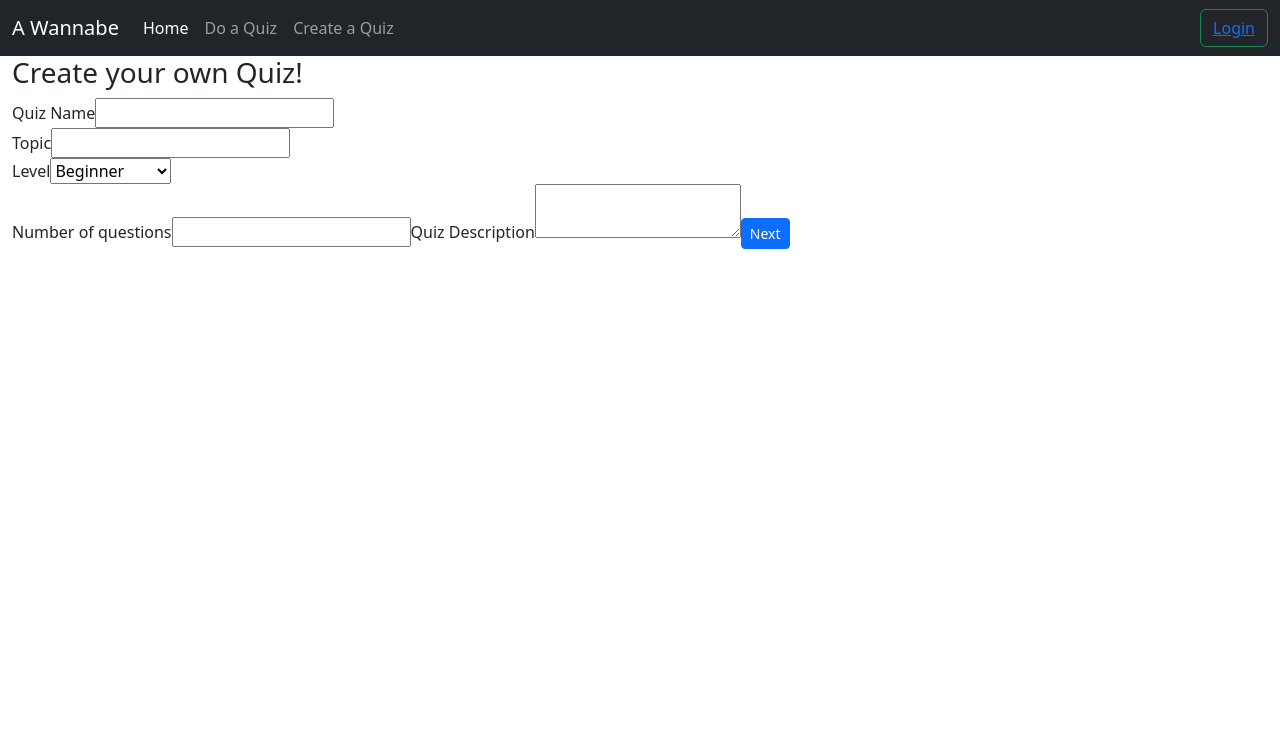
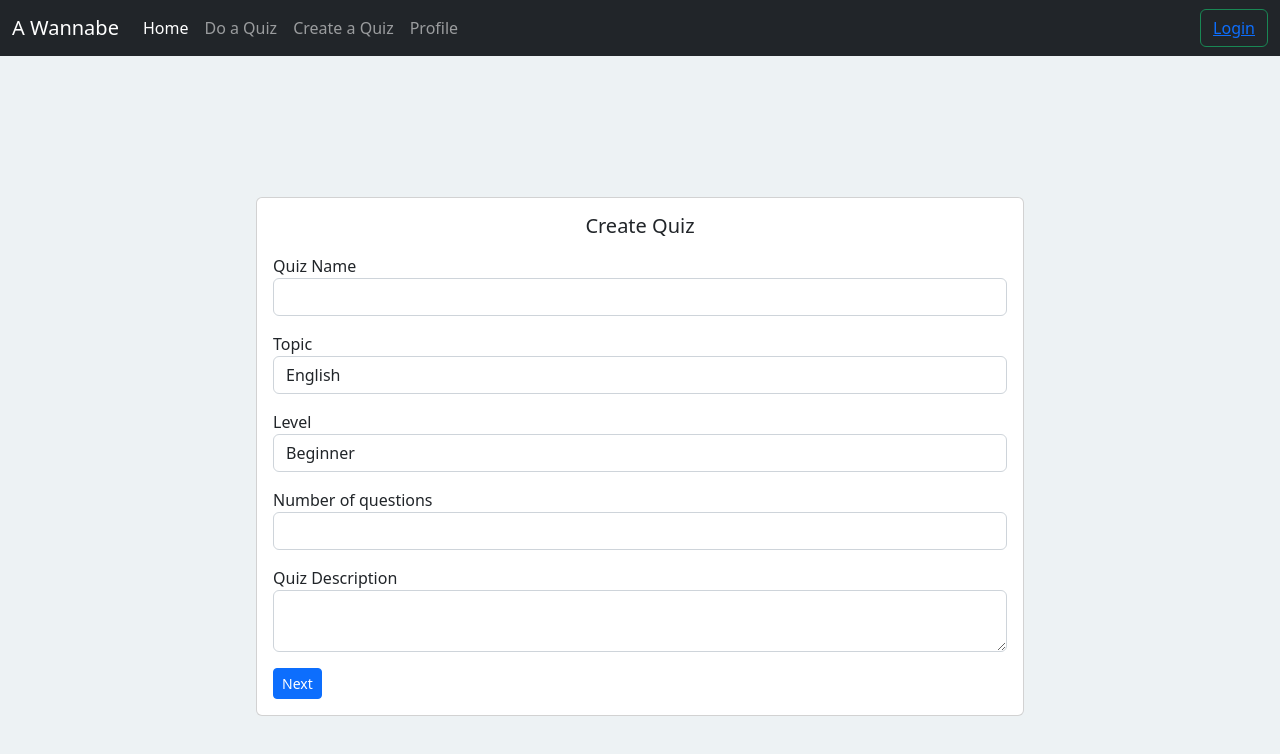
Before and after one commit to haikalchong/project-2-react-front-end, a React (Create React App) app in the folder p2-react/: page /createQuiz in a window 1280 px wide. Shown: the top 754 px of the page. Built offline with nearby package versions, Linux system fonts and the light colour scheme.

Commit message:
quiz aesthetics added, still unable to reroute my pages (major issue) pending more aesthetics, profile page and search function

```diff
--- a/p2-react/src/components/createQuiz.js
+++ b/p2-react/src/components/createQuiz.js
@@ -14,7 +14,7 @@ export default class CreateQuiz extends React.Component {
         level: 'beginner',
         totalQuestions: '',
         questions: [],
-        description:"",
+        description: "",
 
         page: "createQuiz",
         createdQuestion: '',
@@ -45,31 +45,45 @@ export default class CreateQuiz extends React.Component {
     renderPage = () => {
         if (this.state.page === "createQuiz") {
             return <React.Fragment>
-                <div className="container row">
-                    <h3>Create your own Quiz!</h3>
-                    <div className="container-fluid col-12">
+                <div style={{
+                    backgroundColor: '#edf2f4',
+                    height: '100vh',
+                    width: '100%',
+                    display: 'flex',
+                    justifyContent: 'center',
+                    alignItems: "center"
+
+                }}>
+
+
+                    <div className="card" style={{ width: "60%", height: "fit-content" }}>
+
+                        <div className="card-body">
+                            <h5 class="card-title mb-3 text-center">Create Quiz</h5>
                             <label>Quiz Name</label>
-                        <input type="text" value={this.state.quizName} name="quizName" onChange={this.updateFormField} />
-                    </div>
-                    <div className="container-fluid col-12">
+                            <input type="text" value={this.state.quizName} className="form-control mb-3 w-60" name="quizName" onChange={this.updateFormField} />
+
                             <label>Topic</label>
-                        <input type="text" value={this.state.topic} name="topic" onChange={this.updateFormField} />
-                    </div>
-                    <div className="container-fluid col-12">
+                            <select value={this.state.level} name="level" className="form-control mb-3 w-60" onChange={this.updateFormField}>
+                                <option value="English" name="topic">English</option>
+                                <option value="Math" name="topic">Math</option>
+                                <option value="Science" name="topic">Science</option>
+                                <option value="Humanities" name="topic">Humanities</option>
+                                <option value="Programming" name="topic">Programming</option>
+                            </select>
+
                             <label>Level</label>
-                        <select value={this.state.level} name="level" onChange={this.updateFormField}>
+                            <select value={this.state.level} name="level" className="form-control mb-3 w-60" onChange={this.updateFormField}>
                                 <option value="beginner" name="level">Beginner</option>
                                 <option value="intermediate" name="level">Intermediate</option>
                                 <option value="advanced" name="level">Advanced</option>
                             </select>
-                    </div>
-                    <div className="container-fluid col-12">
+
                             <label>Number of questions</label>
-                        <input type="number" value={this.state.totalQuestions} name="totalQuestions" onChange={this.updateFormField} />
+                            <input type="number" value={this.state.totalQuestions} className="form-control mb-3 w-60" name="totalQuestions" onChange={this.updateFormField} />
 
                             <label>Quiz Description</label>
-                        <textarea value={this.state.description} name="description" onChange={this.updateFormField}/>
-
+                            <textarea value={this.state.description} className="form-control mb-3 w-60" name="description" onChange={this.updateFormField} />
 
                             <button className="btn btn-primary btn-sm" onClick={() => {
                                 this.setState({
@@ -77,7 +91,7 @@ export default class CreateQuiz extends React.Component {
                                 })
                             }}>Next</button>
                         </div>
-
+                    </div>
                 </div>
 
 
@@ -157,21 +171,20 @@ export default class CreateQuiz extends React.Component {
             "quizLevel": this.state.level,
             "totalQuestions": this.state.totalQuestions,
             "questions": this.state.questions,
-            "description":this.state.description
+            "description": this.state.description
         }
 
-        const addNewQuiz= await axios.post(url+"/quiz",newQuiz)
+        const addNewQuiz = await axios.post(url + "/quiz", newQuiz)
 
 
-        let quizId= addNewQuiz.data.insertedId;
-        const quizObj={
-            "quizId" : quizId
+        let quizId = addNewQuiz.data.insertedId;
+        const quizObj = {
+            "quizId": quizId
         }
 
-        // const topicToUpdate= await  axios.put(url+"/genre/"+this.state.topic,quizObj)
+        const topicToUpdate = await axios.put(url + "/genre/" + this.state.topic, quizObj)
 
-        // const userToUpdate= await axios.put(url+"/userQuiz/"+this.state.createdBy,quizObj)
-        console.log("obj",newQuiz.quizLevel)
+        const userToUpdate = await axios.put(url + "/userQuiz/" + this.state.createdBy, quizObj)
 
 
 
--- a/p2-react/src/components/login.js
+++ b/p2-react/src/components/login.js
@@ -1,6 +1,7 @@
 import React from "react";
-import { Navigate, useNavigate } from "react-router-dom";
 import authService from "../service/auth-service";
+import { useNavigate } from "react-router-dom";
+const navigate = useNavigate;
 
 export default class Login extends React.Component {
 
@@ -29,12 +30,13 @@ export default class Login extends React.Component {
                 <div className="card" style={{ width: "60%", height: "fit-content" }}>
 
                     <div className="card-body">
-                        <h5 class="card-title mb-3 text-center">Login</h5>
+                        <h5 className="card-title mb-3 text-center">Login</h5>
                         <label>Email</label><input type="text" className="form-control mb-3 w-60" value={this.state.email} name="email" onChange={this.updateFormField} />
                         <label>Password</label><input type="text" className="form-control mb-3 w-60" value={this.state.password} name="password" onChange={this.updateFormField} />
                         <button className="btn btn-sm btn-primary" onClick={() => {
                             authService.userLogin(this.state.email, this.state.password)
                         }}>Sign in!</button>
+                          <p>Not a member? Sign up now <a href="/signup">here!</a></p>
                     </div>
                 </div>
             </div>
--- a/p2-react/src/components/navbar.js
+++ b/p2-react/src/components/navbar.js
@@ -18,17 +18,22 @@ export function Navbar(props) {
 
                         <li className="nav-item">
 
-                            <a className="nav-link active" aria-current="page" href="#">Home</a>
+                            <a className="nav-link active" aria-current="page" href="/">Home</a>
 
                         </li>
                         <li className="nav-item">
 
-                            <a className="nav-link" href="#">Do a Quiz</a>
+                            <a className="nav-link" href="/doQuiz">Do a Quiz</a>
 
                         </li>
                         <li className="nav-item">
 
                             <a className="nav-link" href="/createQuiz">Create a Quiz</a>
+
+                        </li>
+                        <li className="nav-item">
+
+                            <a className="nav-link" href="/profile">Profile</a>
 
                         </li>
                     </ul>
--- a/p2-react/src/components/signup.js
+++ b/p2-react/src/components/signup.js
@@ -1,5 +1,7 @@
 import React from "react";
 import authService from "../service/auth-service";
+import { useNavigate } from "react-router-dom";
+const navigate = useNavigate;
 
 export class Signup extends React.Component {
 
--- a/p2-react/src/service/auth-service.js
+++ b/p2-react/src/service/auth-service.js
@@ -1,5 +1,7 @@
 import axios from "axios";
-import { Navigate, useNavigate } from "react-router-dom";
+import { useNavigate,redirect } from "react-router-dom";
+const navigate = useNavigate;
+
 
 
  const signup= async function createNewAccount() {
@@ -16,15 +18,15 @@ import { Navigate, useNavigate } from "react-router-dom";
     const addNewUser = await axios.post(dburl + "/user", newUser)
 
 
-    this.setState({
-        login: "signin"
-    })
+
+
+    redirect("/");
 
 }
 
 
   const userLogin =  async(email,password)=> {
-    const dburl = "https://2999-haikalchong-project2bac-a6u6l5aj11p.ws-us93.gitpod.io"
+    const dburl = "https://2999-haikalchong-project2bac-yfsr0me1brf.ws-us93.gitpod.io"
     console.log(email,password)
     const userid = {
         email: email,
@@ -36,6 +38,8 @@ import { Navigate, useNavigate } from "react-router-dom";
     localStorage.setItem("user",JSON.stringify(result.data))
 
     localStorage.setItem("token", result.data.token)
+
+    redirect("/");
 
 
 
```
Also changed, not shown: p2-react/src/components/create-a-quiz.js (deleted, +0 -134 lines), p2-react/src/components/doQuiz.js (+26 -12 lines), p2-react/src/routes.js (+32 -11 lines). Lines whose indentation alone changed are shown as unchanged.
